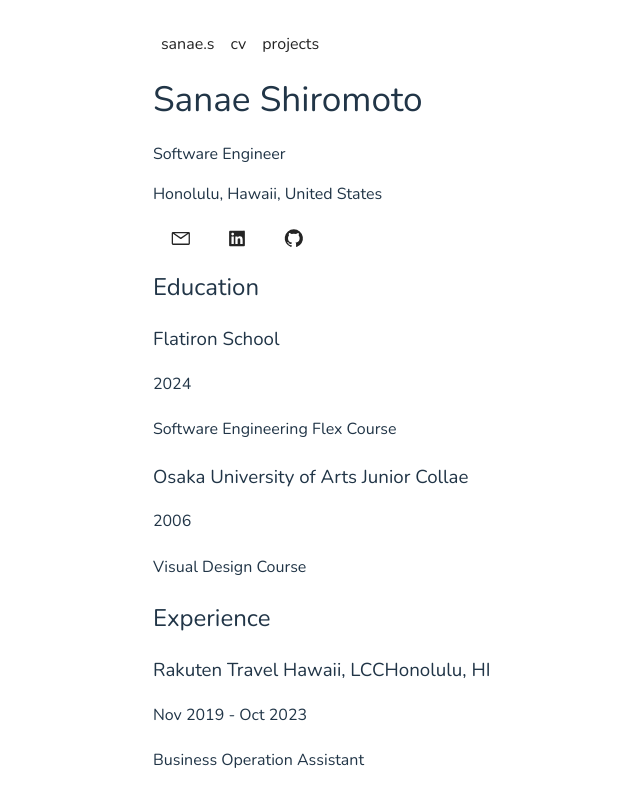
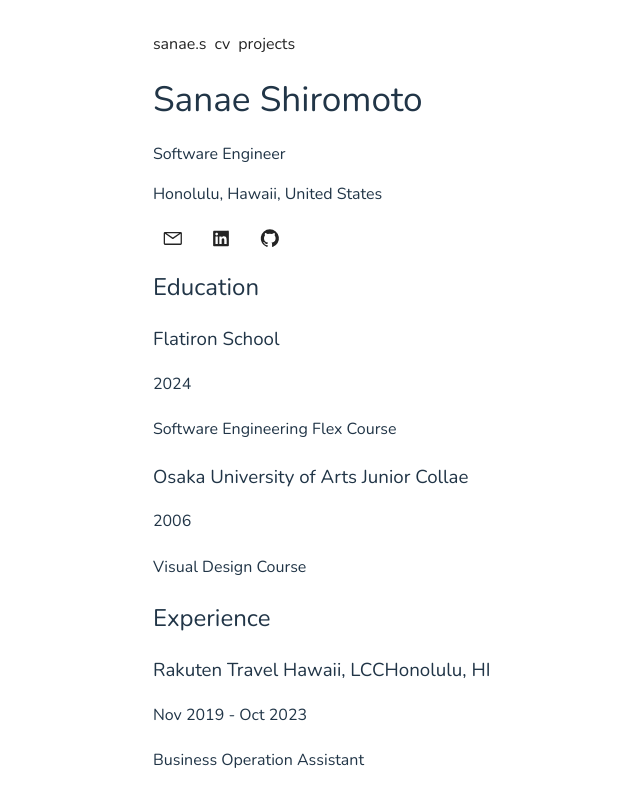
Before and after one commit to Pokasana/intro-page, a React (Vite) app: page /cv in a window 1280 px wide. Shown: the top 797 px of the page, without its empty margins (40-680 px from the left). Built offline with nearby package versions, Linux system fonts and the light colour scheme.

Commit message:
change padding of a tag to padding-right to align navigation bar to other contents below it

```diff
--- a/src/index.css
+++ b/src/index.css
@@ -15,7 +15,7 @@
 
 a {
   font-weight: 500;
-  padding: 8px;
+  padding-right: 8px;
   color: #242424;
   text-decoration: inherit;
 }
```
